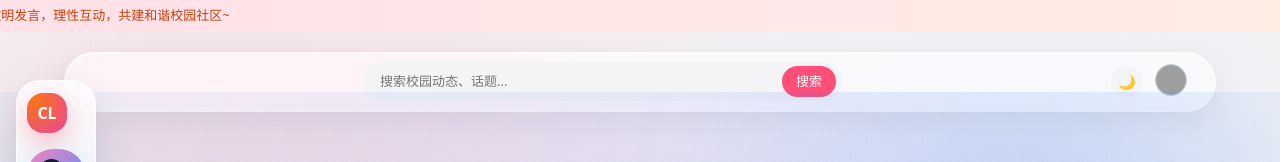
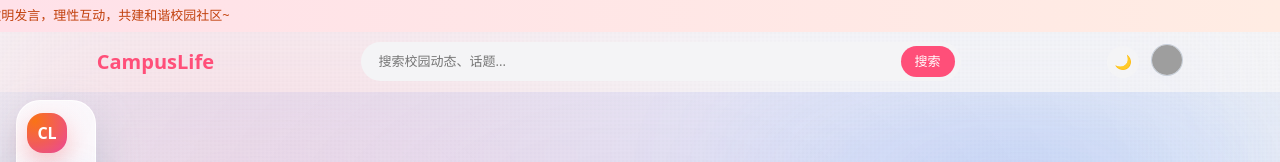
Before and after one commit to WeijieWan77/web-final-project, a plain HTML site: page index.html in a window 1280 px wide. Shown: the top 162 px of the page. Drawn offline with Linux system fonts and the light colour scheme; grey boxes are pictures that could not be loaded.

Commit message:
six fixed

```diff
--- a/css/components.css
+++ b/css/components.css
@@ -12,25 +12,16 @@ body[data-page='review'] {
 
 .navbar {
   position: sticky;
-  top: 20px;
+  top: 0px;
   z-index: 100;
   height: var(--navbar-height);
   display: flex;
   align-items: center;
   justify-content: space-between;
-  padding: 0 28px;
+  padding: 0 20px;
   margin: 0 auto;
-  max-width: 90%;
+  max-width: 88%;
   width: 100%;
-  background-color: rgba(255, 255, 255, 0.6);
-  backdrop-filter: blur(24px) saturate(180%);
-  -webkit-backdrop-filter: blur(24px) saturate(180%);
-  border-radius: calc(var(--navbar-height) / 2);
-  border: 1px solid rgba(255, 255, 255, 0.5);
-  box-shadow:
-    0 8px 32px rgba(15, 23, 42, 0.08),
-    0 1px 0 rgba(255, 255, 255, 0.6) inset,
-    0 -1px 0 rgba(255, 255, 255, 0.3) inset;
   transition: transform 0.3s ease, box-shadow 0.3s ease;
 }
 
@@ -83,11 +74,6 @@ body[data-theme='dark'] .navbar {
   font-size: 18px;
 }
 
-/* 首页：弱化顶部导航，主要承担搜索与用户入口 */
-body[data-page='index'] .navbar__left {
-  display: none;
-}
-
 body[data-page='index'] .navbar__right > .btn-icon {
   display: none;
 }
@@ -100,7 +86,7 @@ body[data-page='index'] #themeToggleBtn {
 
 .app-dock {
   position: fixed;
-  top: 80px;
+  top: 100px;
   bottom: 24px;
   left: 16px;
   width: 80px;
@@ -260,7 +246,7 @@ body[data-page='index'] #themeToggleBtn {
 .navbar__search {
   display: flex;
   align-items: center;
-  max-width: 480px;
+  max-width: 600px;
   width: 100%;
   background-color: var(--color-input-bg);
   border-radius: var(--radius-pill);
@@ -896,7 +882,8 @@ body[data-theme='dark'] .top-marquee {
   margin-top: 12px;
   margin-left: -20px;
   margin-right: -20px;
-  margin-bottom: -20px;
+  /* 避免与下方标签/内容发生重叠，去掉负的底部外边距 */
+  margin-bottom: 0;
   display: grid;
   gap: 0;
   border-radius: 0 0 24px 24px;
--- a/js/hero-animation.js
+++ b/js/hero-animation.js
@@ -7,35 +7,41 @@
   var headline = grid.querySelector('.hero__card--headline');
   var exploreBtn = document.getElementById('heroExploreBtn');
   var ticking = false;
-  var explodeTrigger = 420; // 滚动距离触发爆炸强度
+  // 调大 explodeTrigger 让 Bento 动效随滚动变化更「慢」一些
+  var explodeTrigger = 1000; // 基准滚动距离，用于计算爆炸进度
 
   function clamp01(v) {
     return Math.max(0, Math.min(1, v));
   }
 
   function update() {
-    var progress = clamp01(window.scrollY / explodeTrigger);
+    // 原逻辑：progress 被 clamp 到 0~1，滚到一定距离后就不再变化
+    // 新逻辑：位移随滚动持续增加，透明度在一定范围内渐隐直至消失
+    var raw = window.scrollY / explodeTrigger;
+    var moveProgress = Math.min(raw, 3); // 限制最大位移倍数，避免过于夸张
+    var fadeProgress = clamp01(raw * 1.2); // 稍快一点淡出
 
     cards.forEach(function (card) {
       var dx = Number(card.getAttribute('data-offset-x') || 0);
       var dy = Number(card.getAttribute('data-offset-y') || 0);
-      var translateX = dx * progress;
-      var translateY = dy * progress;
-      var scale = 1 - progress * 0.06;
-      var opacity = 1 - progress * 0.8;
+      var translateX = dx * moveProgress;
+      var translateY = dy * moveProgress;
+      var scale = 1 - clamp01(raw) * 0.06;
+      var opacity = 1 - fadeProgress * 1.0;
 
       card.style.transform = 'translate3d(' + translateX + 'px,' + translateY + 'px, 0) scale(' + scale + ')';
       card.style.opacity = opacity;
     });
 
     if (headline) {
-      var headlineScale = 1 - progress * 0.08;
-      headline.style.transform = 'translate3d(0,' + -30 * progress + 'px,0) scale(' + headlineScale + ')';
-      headline.style.opacity = 1 - progress * 0.6;
+      var headlineScale = 1 - clamp01(raw) * 0.08;
+      headline.style.transform =
+        'translate3d(0,' + -30 * clamp01(raw) + 'px,0) scale(' + headlineScale + ')';
+      headline.style.opacity = 1 - clamp01(raw) * 0.6;
     }
 
     // 轻微调整整体倾斜，增强层次感
-    var tilt = 8 - progress * 5;
+    var tilt = 8 - clamp01(raw) * 5;
     grid.style.transform = 'rotate3d(1, -0.5, 0, ' + tilt + 'deg)';
   }
 
```
Also changed, not shown: 8 other files.
